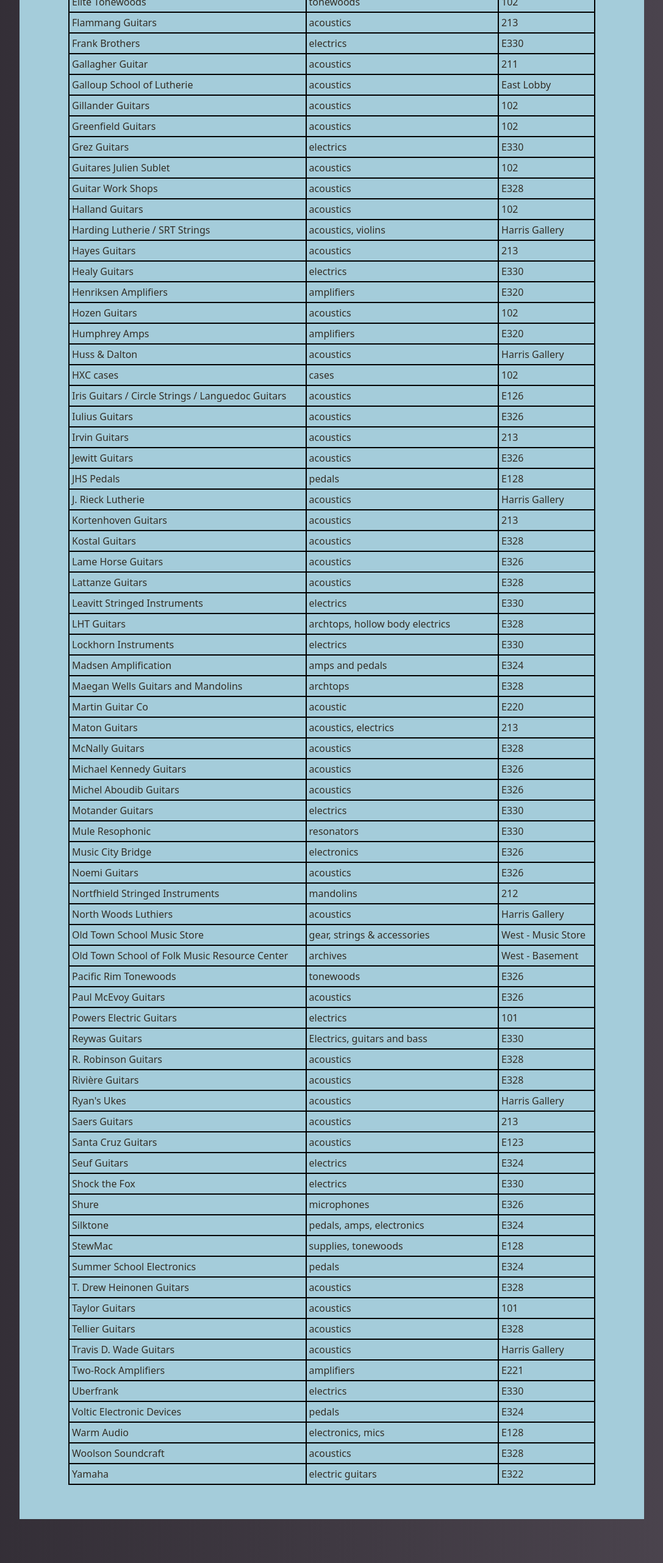
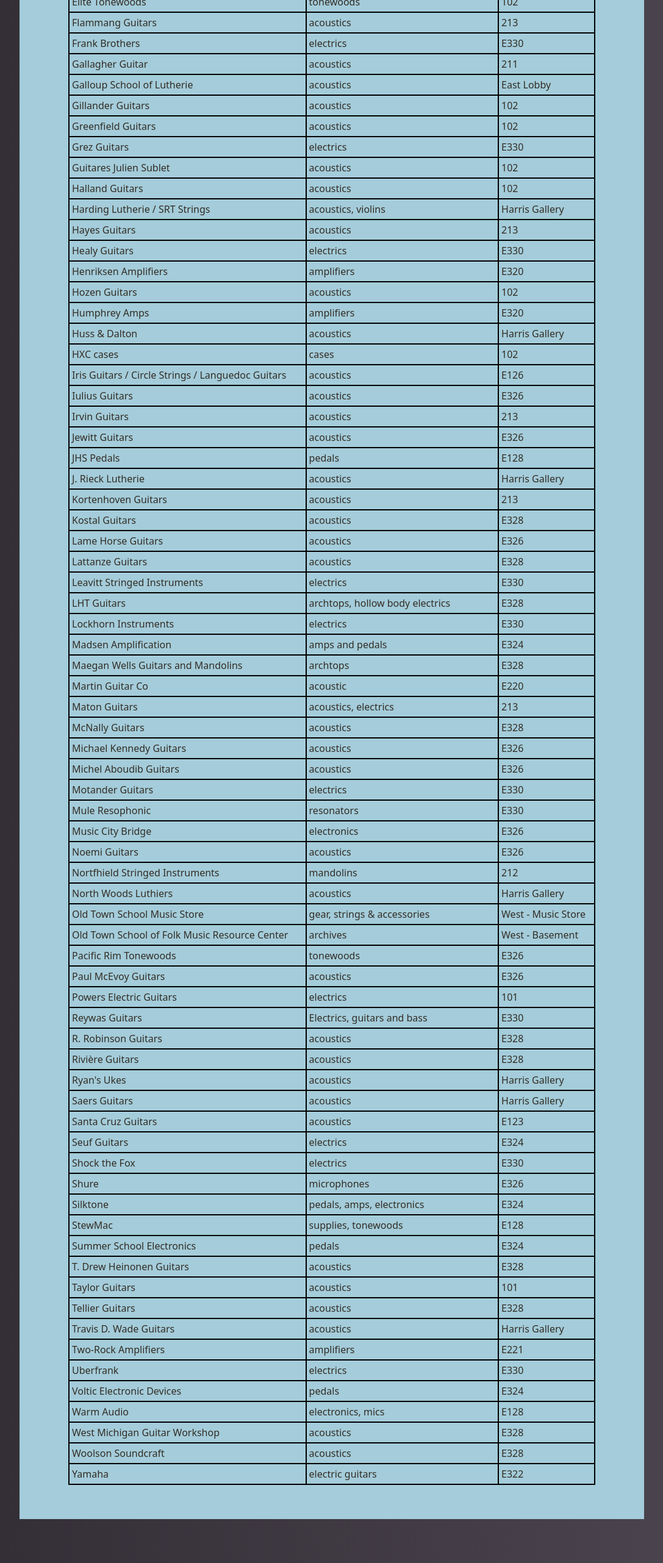
Before and after one commit to oldtownschool/fretboard-summit, a Next.js app: page /luthiers in a window 1280 px wide. Shown: the part 1638-4201 px from the top of the page at 61% size, without its empty margins (96-1183 px from the left). Built offline with nearby package versions, Linux system fonts and the light colour scheme.

Commit message:
updated luthiers page, west mi guitar workshop and saers guitars

```diff
--- a/app/luthiers/page.js
+++ b/app/luthiers/page.js
@@ -236,11 +236,6 @@ export default function Luthiers() {
                 <td>102</td>
               </tr>
               <tr>
-                <td><Link href="https://www.mlive.com/news/grand-rapids/2011/08/guitar_maker_crafts_special_in.html">Guitar Work Shops</Link></td>
-                <td>acoustics</td>
-                <td>E328</td>
-              </tr>
-              <tr>
                 <td><Link href="https://www.hallandguitars.com/">Halland Guitars</Link></td>
                 <td>acoustics</td>
                 <td>102</td>
@@ -465,7 +460,7 @@ export default function Luthiers() {
               <tr>
                 <td><Link href="https://www.saersguitars.com">Saers Guitars</Link></td>
                 <td>acoustics</td>
-                <td>213</td>
+                <td>Harris Gallery</td>
               </tr>
               <tr>
                 <td><Link href="https://santacruzguitar.com/">Santa Cruz Guitars</Link></td>
@@ -541,6 +536,11 @@ export default function Luthiers() {
                 <td><Link href="http://www.warmaudio.com/">Warm Audio</Link></td>
                 <td>electronics, mics</td>
                 <td>E128</td>
+              </tr>
+              <tr>
+                <td><Link href="https://www.mlive.com/news/grand-rapids/2011/08/guitar_maker_crafts_special_in.html">West Michigan Guitar Workshop</Link></td>
+                <td>acoustics</td>
+                <td>E328</td>
               </tr>
               <tr>
                 <td><Link href="https://www.woolsonsoundcraft.com/">Woolson Soundcraft</Link></td>
```
